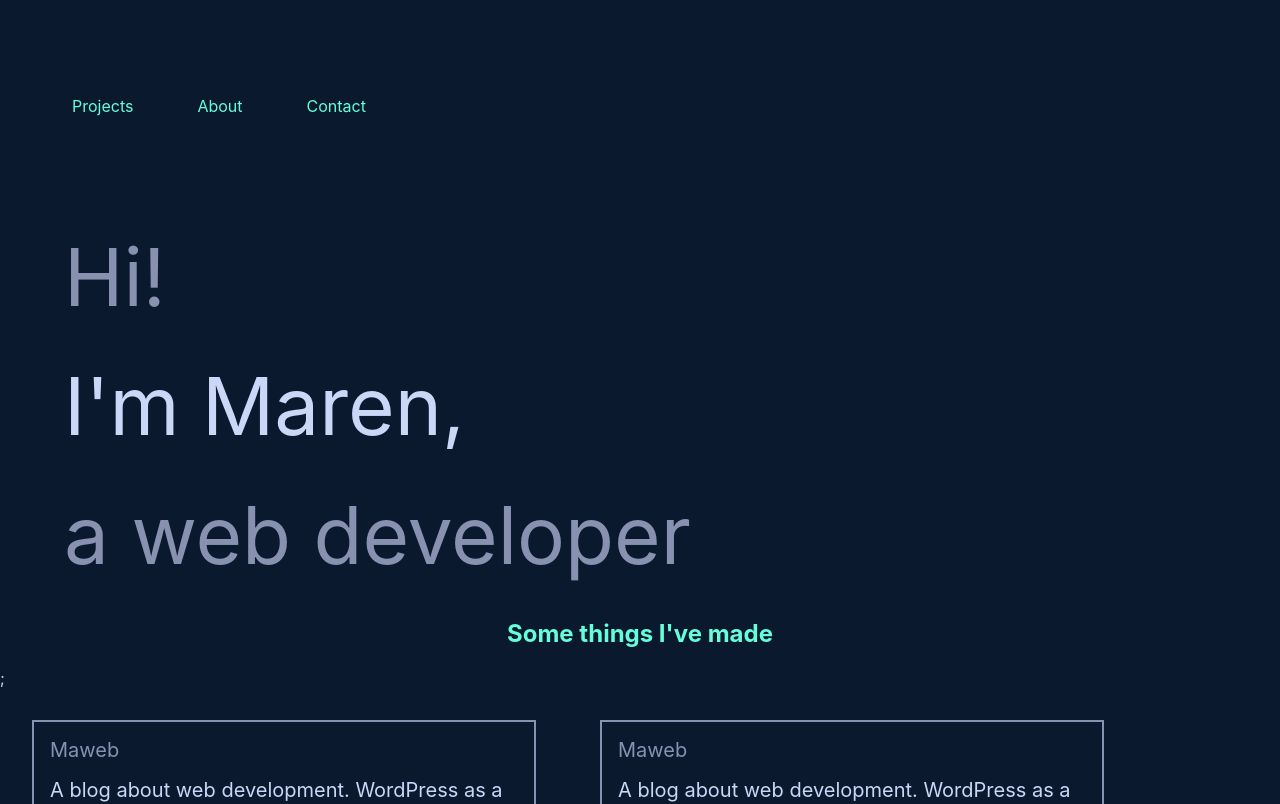
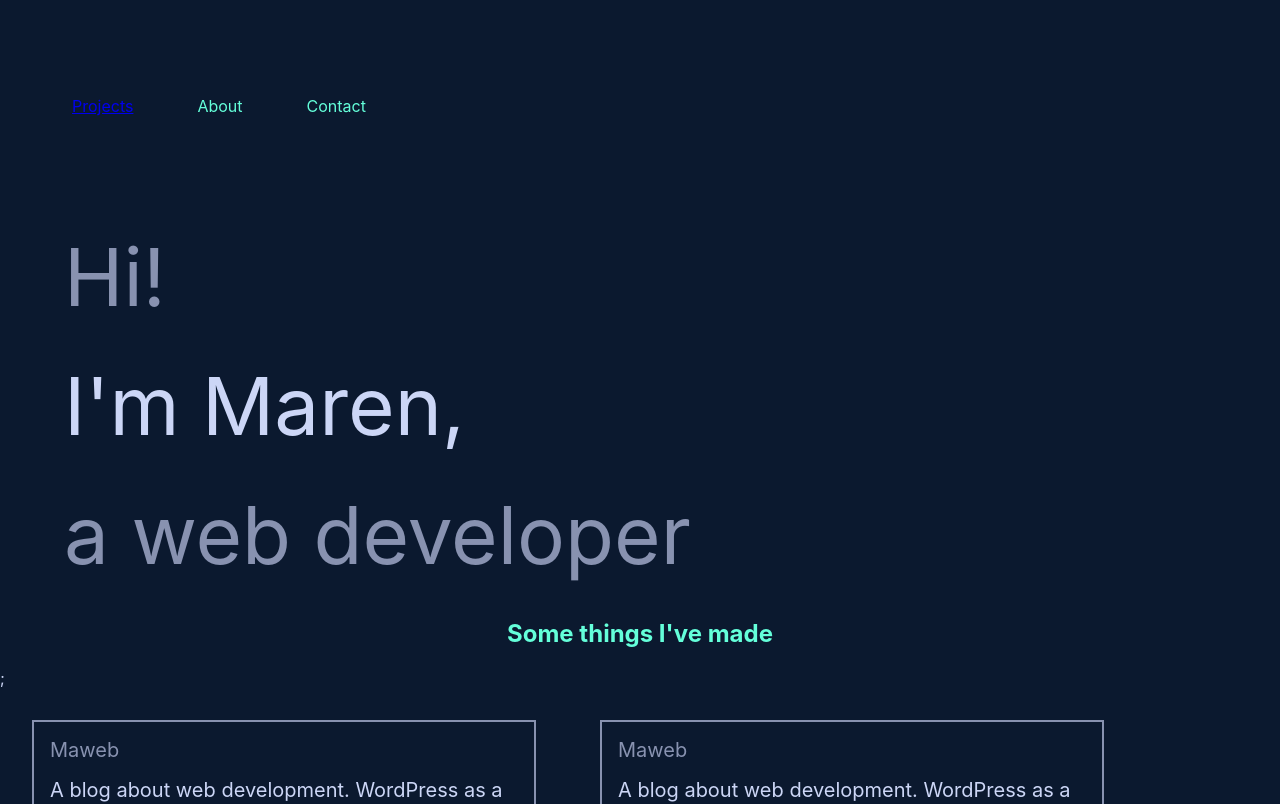
Before and after one commit to Zohla/react_portfolio, a React (Create React App) app: page / in a window 1280 px wide. Shown: the top 804 px of the page. Built offline with nearby package versions, Linux system fonts and the light colour scheme.

Commit message:
add link to Projects section

```diff
--- a/src/components/Navigation.js
+++ b/src/components/Navigation.js
@@ -1,12 +1,14 @@
 import "./Navigation.css";
 
-/* import { Link } from "react-router-dom"; */
-
+/* import { Link } from "react-router-dom";
+ */
 function Navigation() {
   return (
     <nav>
       <ul>
-        <li>Projects</li>
+        <li>
+          <a href="#cards-container">Projects</a>
+        </li>
         <li>About</li>
         <li>Contact</li>
       </ul>
```
